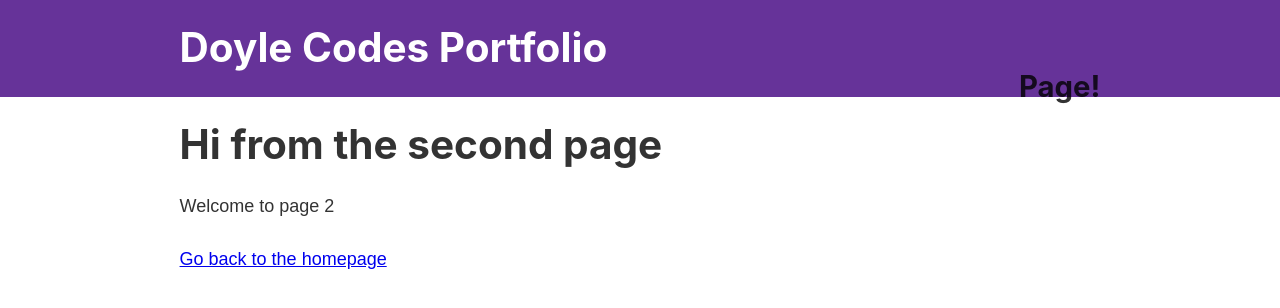
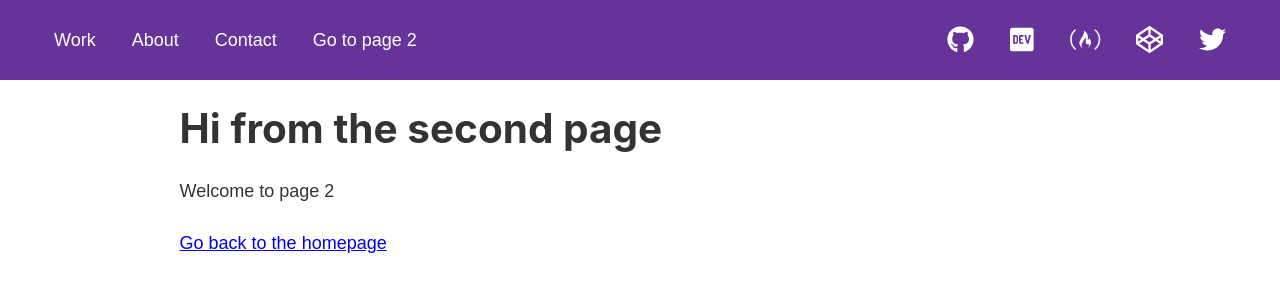
Before and after one commit to ryanmdoyle/doylecodes-portfolio, a Gatsby site in the folder web/: page /page-2 in a window 1280 px wide. Built offline with nearby package versions, Linux system fonts and the light colour scheme; Gatsby itself is replaced by a stand-in of ours.

Commit message:
rebuild header

```diff
--- a/web/src/components/header.js
+++ b/web/src/components/header.js
@@ -1,38 +1,80 @@
 import { Link } from "gatsby"
 import PropTypes from "prop-types"
 import React from "react"
+import styled from 'styled-components';
+import { Location } from '@reach/router'
+import { FontAwesomeIcon } from '@fortawesome/react-fontawesome';
+import { faGithub } from '@fortawesome/free-brands-svg-icons';
+import { faDev } from '@fortawesome/free-brands-svg-icons';
+import { faFreeCodeCamp } from '@fortawesome/free-brands-svg-icons';
+import { faCodepen } from '@fortawesome/free-brands-svg-icons';
+import { faTwitter } from '@fortawesome/free-brands-svg-icons';
 
-const Header = ({ siteTitle }) => (
-  <header
-    style={{
-      background: `rebeccapurple`,
-      marginBottom: `1.45rem`,
-    }}
-  >
-    <div
-      style={{
-        margin: `0 auto`,
-        maxWidth: 960,
-        padding: `1.45rem 1.0875rem`,
-      }}
-    >
-      <h1 style={{ margin: 0 }}>
-        <Link
-          to="/"
-          style={{
-            color: `white`,
-            textDecoration: `none`,
-          }}
-        >
-          {siteTitle}
-        </Link>
-      </h1>
-      <h2 style={{ float: 'right' }}>
-        Page!
-      </h2>
-    </div>
-  </header>
-)
+const HeaderStyle = styled.header`
+  display: flex;
+  justify-content: space-between;
+  align-items: center;
+  margin-bottom: 1.5rem;
+  background-color: rebeccapurple;
+  height: 80px;
+  color: white;
+  padding: 0 2rem 0 2rem;
+  h1, h2 {
+    margin: 0;
+  }
+  ul {
+    display: flex;
+    list-style: none;
+    margin: 0;
+  }
+  li {
+    padding: 0 1rem;
+    margin: 0;
+  }
+  a {
+    color: white;
+    text-decoration: none;
+  }
+  .icons {
+    display: flex;
+    justify-content: space-between;
+    align-items: center;
+    font-size: 1.5rem;
+  }
+`;
+
+const Header = ({ siteTitle }) => {
+  return (
+    <HeaderStyle>
+      <div className='nav'>
+        <ul>
+          <li>Work</li>
+          <li>About</li>
+          <li>Contact</li>
+          <li>
+            <Link to="/page-2/">Go to page 2</Link>
+          </li>
+        </ul>
+      </div>
+      <Location>
+        {({ location }) => {
+          if (location.pathname !== "/") return (
+            <div className='icons'>
+              <ul>
+                <li><FontAwesomeIcon icon={faGithub} /></li>
+                <li><FontAwesomeIcon icon={faDev} /></li>
+                <li><FontAwesomeIcon icon={faFreeCodeCamp} /></li>
+                <li><FontAwesomeIcon icon={faCodepen} /></li>
+                <li><FontAwesomeIcon icon={faTwitter} /></li>
+              </ul>
+            </div>
+          )
+        }}
+      </Location>
+    </HeaderStyle>
+  )
+}
+
 
 Header.propTypes = {
   siteTitle: PropTypes.string,
```
